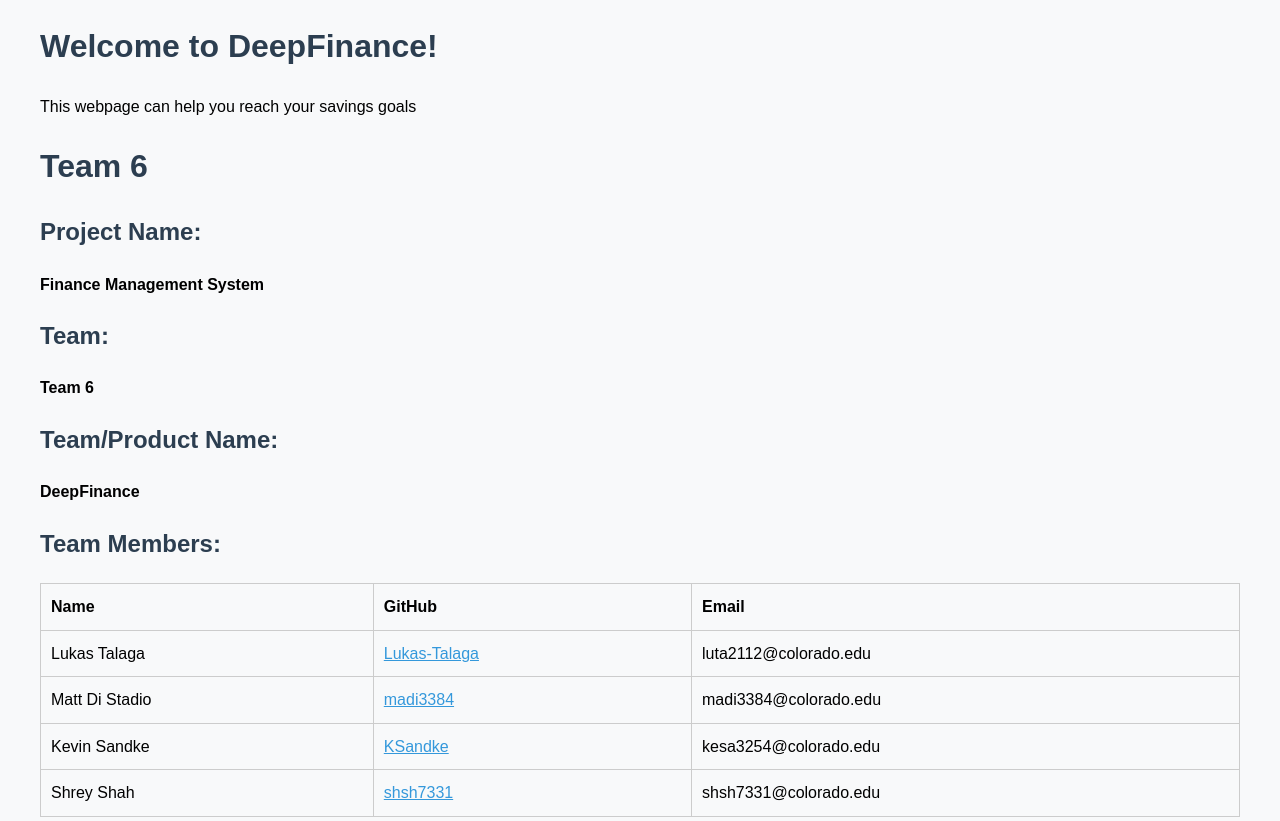
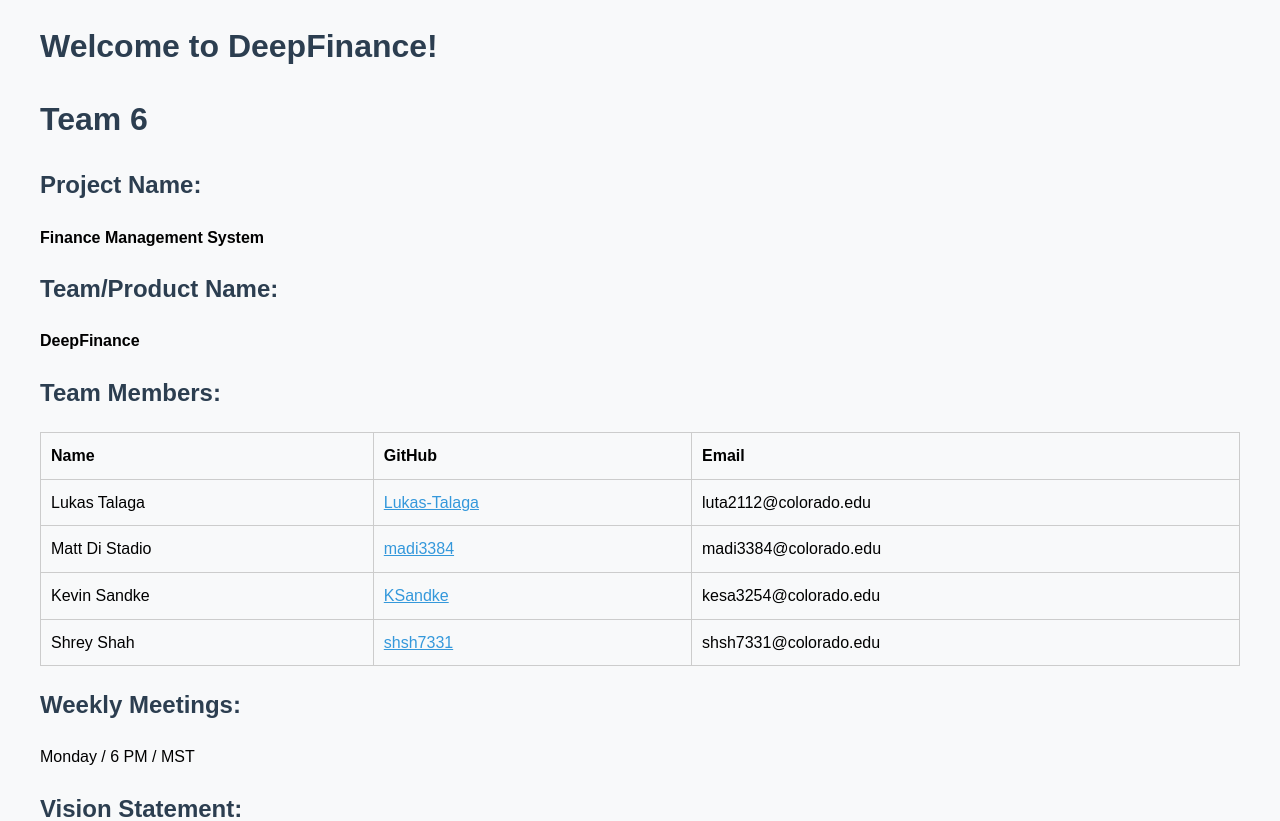
Before and after one commit to shsh7331/ExpenseTracker, a Flask app: page / in a window 1280 px wide. Shown: the part 77-898 px from the top of the page. Run offline with Flask 3, Linux system fonts and the light colour scheme; some libraries are stand-ins or nearby versions.

Commit message:
Update home.html

```diff
--- a/templates/home.html
+++ b/templates/home.html
@@ -43,13 +43,10 @@
     </style>
 
   <h1><b>Welcome to DeepFinance!</b></h1>
-  <p>This webpage can help you reach your savings goals</p>
 
     <h1>Team 6</h1>
     <h2>Project Name:</h2>
     <p><strong>Finance Management System</strong></p>
-    <h2>Team:</h2>
-    <p><strong>Team 6</strong></p>
     <h2>Team/Product Name:</h2>
     <p><strong>DeepFinance</strong></p>
     <h2>Team Members:</h2>
```
